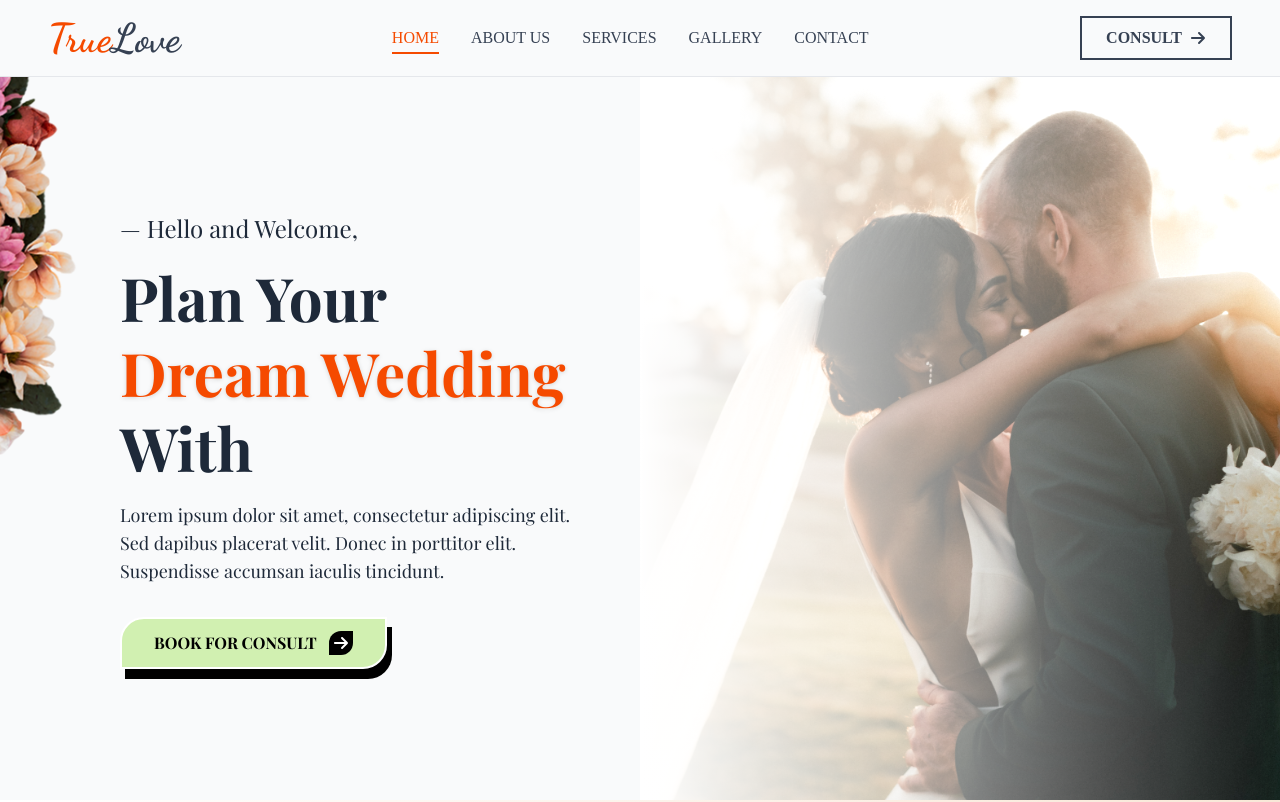
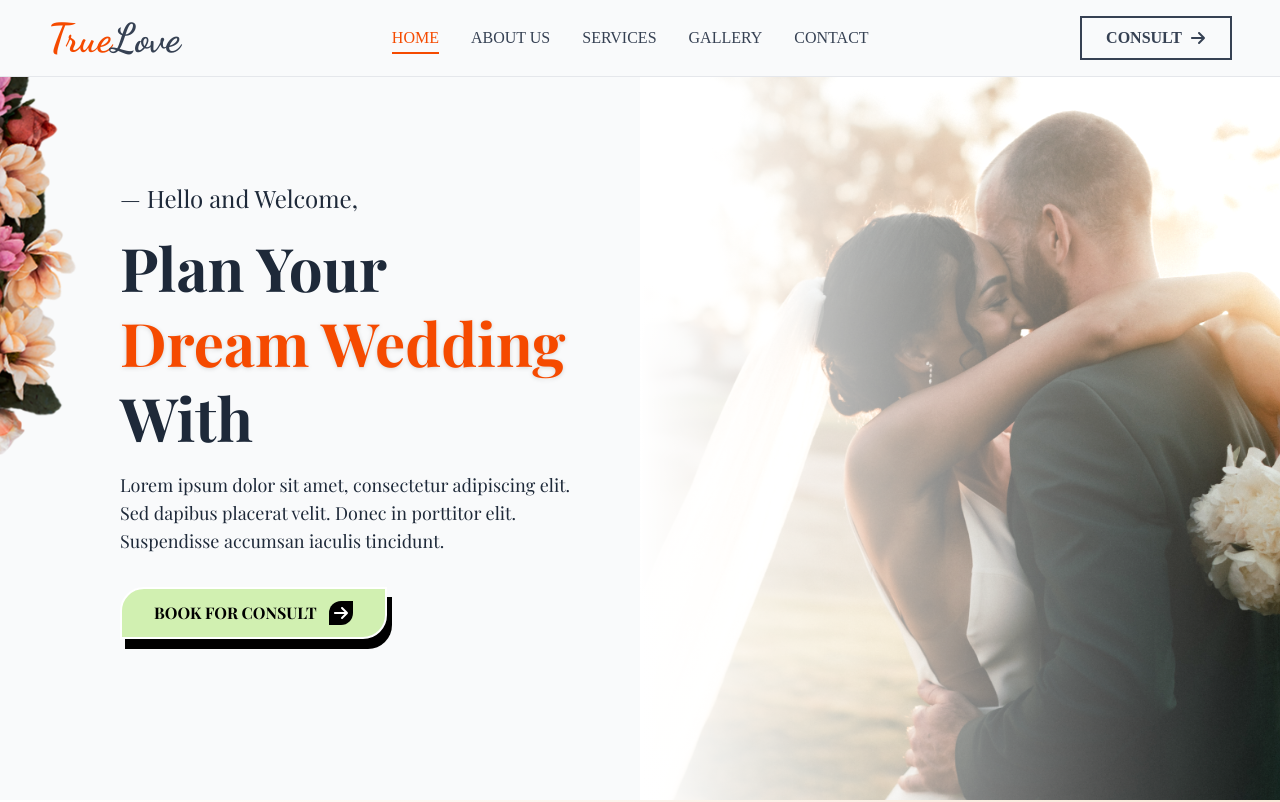
Before and after one commit to DsDigitalz/Wedding-Website, a React (Vite) app: page / in a window 1280 px wide. Shown: the top 802 px of the page. Built offline with nearby package versions, Linux system fonts and the light colour scheme; a web font is replaced by a local one.

Commit message:
modified Hero.jsx

```diff
--- a/src/Components/Hero.jsx
+++ b/src/Components/Hero.jsx
@@ -43,7 +43,7 @@ export default function Hero() {
         // ------------------------------------------------------------------
       */}
       <motion.div
-        className="w-full lg:w-1/2 p-6 md:p-12  xl:pl-30 lg:pl-24 lg:py-20 flex flex-col justify-center items-center lg:items-start text-center lg:text-left z-20 h-full" id="home"
+        className="w-full lg:w-1/2 p-6 md:p-12  xl:pl-30 lg:pl-24 lg:py-20 flex flex-col justify-center items-center lg:items-start text-center lg:text-left mb-15 z-20 h-full" id="home"
         initial="hidden"
         animate="visible"
         variants={containerVariants}
```
Also changed, not shown: public/ring.png (added).
